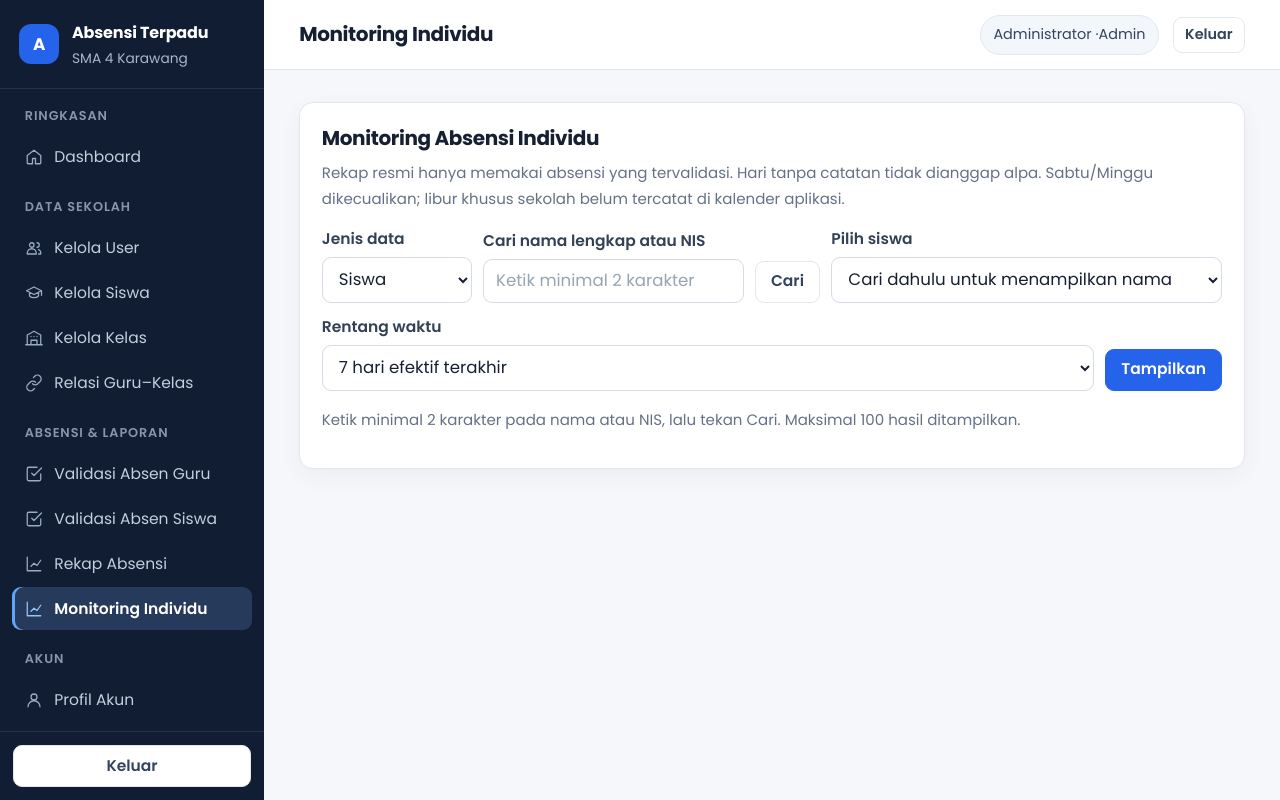
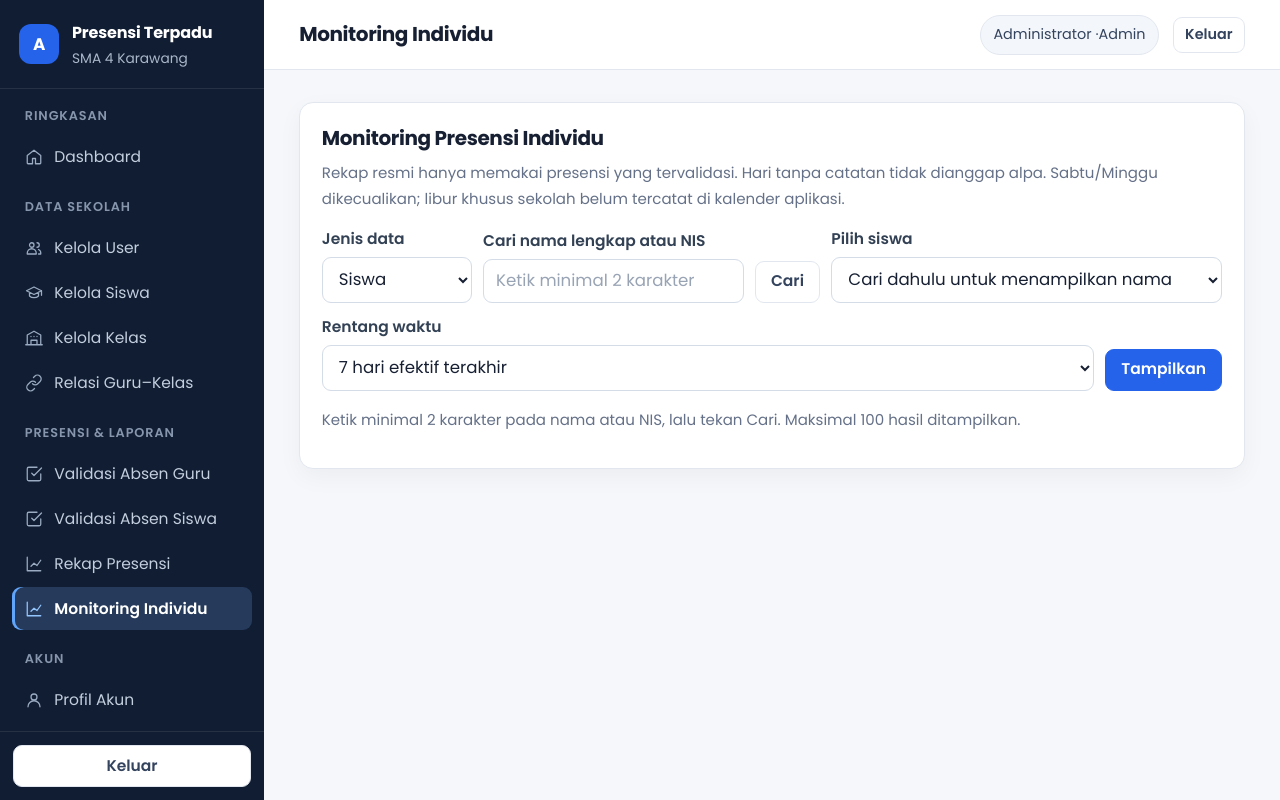
Before and after one commit to Helmy0-0/absensi, a Laravel app: page /rekap/individu in a window 1280 px wide. Run offline with Laravel 12, Linux system fonts and the light colour scheme; a user stored in the database is signed in; data comes from the database, SQL or seed files in the repository.

Commit message:
Refactor terminology from "Absensi" to "Presensi" across controllers and views for consistency

```diff
--- a/app/Http/Controllers/Guru/AbsenSiswaController.php
+++ b/app/Http/Controllers/Guru/AbsenSiswaController.php
@@ -12,9 +12,7 @@ use Illuminate\Http\Request;
 
 class AbsenSiswaController extends Controller
 {
-    public function __construct(private AbsensiKelasService $service)
-    {
-    }
+    public function __construct(private AbsensiKelasService $service) {}
 
     public function index(Request $request)
     {
@@ -105,7 +103,7 @@ class AbsenSiswaController extends Controller
         $this->service->simpanOlehGuru($guru, $kelas, $tanggal, $d['siswa'] ?? []);
 
         return redirect()->route('guru.absen-siswa', ['kelas_id' => $kelas->id])
-            ->with('success', "Absensi kelas {$kelas->nama} dikirim dan menunggu validasi.");
+            ->with('success', "Presensi kelas {$kelas->nama} dikirim dan menunggu validasi.");
     }
 
     private function barisDariLaporan(AbsensiKelas $laporan)
--- a/app/Http/Controllers/Master/SiswaController.php
+++ b/app/Http/Controllers/Master/SiswaController.php
@@ -66,7 +66,7 @@ class SiswaController extends Controller
         return redirect()->route('master.siswa.index')->with('success', 'Data siswa berhasil diperbarui.');
     }
 
-    /** R-03/R-71: soft delete — riwayat absensi tetap utuh. */
+    /** R-03/R-71: soft delete — riwayat presensi tetap utuh. */
     public function destroy(Siswa $siswa)
     {
         $siswa->delete();
--- a/app/Services/AbsensiKelasService.php
+++ b/app/Services/AbsensiKelasService.php
@@ -40,7 +40,7 @@ class AbsensiKelasService
         }
 
         if (! $tanggal->isSameDay(Kalender::hariIni())) {
-            throw new BisnisException('Absensi hanya dapat diinput untuk hari ini.');
+            throw new BisnisException('Presensi hanya dapat diinput untuk hari ini.');
         }
 
         return $this->kirim($guru, $kelas, $tanggal, $items);
--- a/resources/views/auth/login.blade.php
+++ b/resources/views/auth/login.blade.php
@@ -2,7 +2,7 @@
 @section('judul', 'Masuk')
 @section('isi')
 <div class="login-box">
-    <h1>Absensi Terpadu</h1>
+    <h1>Presensi Terpadu</h1>
     <p class="tc mut" style="margin-top:0">{{ config('absensi.nama_sekolah') }}</p>
 
     @if ($errors->has('login'))
--- a/resources/views/guru/absen-siswa.blade.php
+++ b/resources/views/guru/absen-siswa.blade.php
@@ -31,7 +31,7 @@
 
     @switch($mode)
         @case('libur')
-            <div class="alert alert-warn">Hari ini bukan hari efektif (Sabtu/Minggu). Form absensi dinonaktifkan.</div>
+            <div class="alert alert-warn">Hari ini bukan hari efektif (Sabtu/Minggu). Form presensi dinonaktifkan.</div>
             @break
 
         @case('readonly')
@@ -51,7 +51,7 @@
             @endif
 
             <form method="POST" action="{{ route('guru.absen-siswa.store') }}"
-                  onsubmit="return confirm('Kirim absensi kelas ini? Data akan terkunci dan masuk antrean validasi.')">
+                  onsubmit="return confirm('Kirim presensi kelas ini? Data akan terkunci dan masuk antrean validasi.')">
                 @csrf
                 <input type="hidden" name="kelas_id" value="{{ $kelas->id }}">
                 <input type="hidden" name="tanggal" value="{{ $tanggal->toDateString() }}">
--- a/resources/views/layouts/app.blade.php
+++ b/resources/views/layouts/app.blade.php
@@ -4,7 +4,7 @@
     <meta charset="utf-8">
     <meta name="viewport" content="width=device-width, initial-scale=1">
     <meta name="csrf-token" content="{{ csrf_token() }}">
-    <title>@yield('judul', 'Dashboard') – Absensi {{ config('absensi.nama_sekolah') }}</title>
+    <title>@yield('judul', 'Dashboard') – Presensi {{ config('absensi.nama_sekolah') }}</title>
     <link rel="preconnect" href="https://fonts.googleapis.com">
     <link rel="preconnect" href="https://fonts.gstatic.com" crossorigin>
     <link href="https://fonts.googleapis.com/css2?family=Poppins:wght@400;500;600;700&display=swap" rel="stylesheet">
@@ -29,7 +29,7 @@
     <aside id="app-sidebar" class="sidebar" :class="{ open: menu }">
         <div class="sb-brand">
             <span class="sb-mark" aria-hidden="true">A</span>
-            <span>Absensi Terpadu<small>{{ config('absensi.nama_sekolah') }}</small></span>
+            <span>Presensi Terpadu<small>{{ config('absensi.nama_sekolah') }}</small></span>
         </div>
         @include('layouts.sidebar')
         <div class="sb-foot">
--- a/resources/views/layouts/guest.blade.php
+++ b/resources/views/layouts/guest.blade.php
@@ -3,7 +3,7 @@
 <head>
     <meta charset="utf-8">
     <meta name="viewport" content="width=device-width, initial-scale=1">
-    <title>@yield('judul') – Absensi {{ config('absensi.nama_sekolah') }}</title>
+    <title>@yield('judul') – Presensi {{ config('absensi.nama_sekolah') }}</title>
     <link rel="preconnect" href="https://fonts.googleapis.com">
     <link rel="preconnect" href="https://fonts.gstatic.com" crossorigin>
     <link href="https://fonts.googleapis.com/css2?family=Poppins:wght@400;500;600;700&display=swap" rel="stylesheet">
--- a/resources/views/layouts/sidebar.blade.php
+++ b/resources/views/layouts/sidebar.blade.php
@@ -10,19 +10,19 @@
                 ['Kelola Kelas', route('master.kelas.index'), 'master.kelas.*|master.tahun-ajaran.*', 'school'],
                 ['Relasi Guru–Kelas', route('master.relasi.index'), 'master.relasi.*', 'link'],
             ],
-            'Absensi & laporan' => [
+            'Presensi & laporan' => [
                 ['Validasi Absen Guru', route('validasi.guru'), 'validasi.guru*', 'check'],
                 ['Validasi Absen Siswa', route('validasi.siswa'), 'validasi.siswa*', 'check'],
-                ['Rekap Absensi', route('rekap'), 'rekap*', 'chart'],
+                ['Rekap Presensi', route('rekap'), 'rekap*', 'chart'],
                 ['Monitoring Individu', route('monitoring-individu'), 'monitoring-individu*', 'chart'],
             ],
         ],
         'kesiswaan' => [
             'Ringkasan' => [['Dashboard', route('kesiswaan.dashboard'), 'kesiswaan.dashboard', 'home']],
-            'Absensi & laporan' => [
+            'Presensi & laporan' => [
                 ['Validasi Absen Guru', route('validasi.guru'), 'validasi.guru*', 'check'],
                 ['Validasi Absen Siswa', route('validasi.siswa'), 'validasi.siswa*', 'check'],
-                ['Rekap Absensi', route('rekap'), 'rekap*', 'chart'],
+                ['Rekap Presensi', route('rekap'), 'rekap*', 'chart'],
                 ['Monitoring Individu', route('monitoring-individu'), 'monitoring-individu*', 'chart'],
             ],
             'Data sekolah' => [
@@ -38,7 +38,7 @@
                 ['Absen Siswa', route('guru.absen-siswa'), 'guru.absen-siswa*', 'student'],
             ],
             'Laporan' => [
-                ['Rekap Absensi', route('guru.rekap'), 'guru.rekap*', 'chart'],
+                ['Rekap Presensi', route('guru.rekap'), 'guru.rekap*', 'chart'],
                 ['Monitoring Individu', route('guru.monitoring-individu'), 'guru.monitoring-individu*', 'chart'],
             ],
         ],
--- a/resources/views/master/siswa/form.blade.php
+++ b/resources/views/master/siswa/form.blade.php
@@ -23,7 +23,7 @@
                     <option value="{{ $k->id }}" @selected(old('kelas_id', $siswa?->kelas_id) == $k->id)>{{ $k->nama }}</option>
                 @endforeach
             </select>
-            <div class="mut sm">Memindahkan kelas tidak mengubah riwayat absensi yang sudah ada.</div>
+            <div class="mut sm">Memindahkan kelas tidak mengubah riwayat presensi yang sudah ada.</div>
         </div>
         <button class="btn">Simpan</button>
         <a class="btn sec" href="{{ route('master.siswa.index') }}">Batal</a>
--- a/resources/views/master/siswa/index.blade.php
+++ b/resources/views/master/siswa/index.blade.php
@@ -69,7 +69,7 @@
                 <td data-label="Status"><x-badge :status="$s->status" /></td>
                 <td class="act">
                     <a class="btn sm sec" href="{{ route('master.siswa.edit', $s) }}">Edit</a>
-                    <form method="POST" action="{{ route('master.siswa.destroy', $s) }}" onsubmit="return confirm('Hapus siswa {{ $s->nama }}? Riwayat absensi tetap tersimpan.')">
+                    <form method="POST" action="{{ route('master.siswa.destroy', $s) }}" onsubmit="return confirm('Hapus siswa {{ $s->nama }}? Riwayat presensi tetap tersimpan.')">
                         @csrf @method('DELETE') <button class="btn sm bad">Hapus</button>
                     </form>
                 </td>
--- a/resources/views/monitoring-individu/index.blade.php
+++ b/resources/views/monitoring-individu/index.blade.php
@@ -2,8 +2,8 @@
 @section('judul', 'Monitoring Individu')
 @section('isi')
 <div class="card">
-    <h2>Monitoring Absensi Individu</h2>
-    <p class="mut sm" style="margin-top:0">Rekap resmi hanya memakai absensi yang tervalidasi. Hari tanpa catatan tidak dianggap alpa. Sabtu/Minggu dikecualikan; libur khusus sekolah belum tercatat di kalender aplikasi.</p>
+    <h2>Monitoring Presensi Individu</h2>
+    <p class="mut sm" style="margin-top:0">Rekap resmi hanya memakai presensi yang tervalidasi. Hari tanpa catatan tidak dianggap alpa. Sabtu/Minggu dikecualikan; libur khusus sekolah belum tercatat di kalender aplikasi.</p>
 
     <form method="GET" action="{{ route($rute['index']) }}" class="filters" x-data="{ periode: '{{ $periode }}' }">
         <div>
@@ -55,7 +55,7 @@
     </form>
 
     @if ($adalahGuru && $tipe === 'guru')
-        <p class="mut sm">Data guru yang ditampilkan adalah absensi akun Anda sendiri.</p>
+        <p class="mut sm">Data guru yang ditampilkan adalah presensi akun Anda sendiri.</p>
     @elseif (mb_strlen($search) < 2)
         <p class="mut sm">Ketik minimal 2 karakter pada nama atau NIS, lalu tekan Cari. Maksimal 100 hasil ditampilkan.</p>
     @elseif ($daftar->isEmpty())
@@ -86,7 +86,7 @@
 
     <div class="card">
         <div class="flex between mb">
-            <h2 style="margin:0">Total Absensi</h2>
+            <h2 style="margin:0">Total Presensi</h2>
             <span class="mut sm">{{ $statistik['total'] }} catatan tervalidasi</span>
         </div>
         <div class="grid g4 attendance-counts">
@@ -97,22 +97,22 @@
     </div>
 
     <div class="grid g2 mb">
-        <div class="stat"><div class="l">Persentase hadir</div><div class="v">{{ $statistik['hadir_percent'] !== null ? $statistik['hadir_percent'].'%' : '—' }}</div><div class="h">Dari absensi yang tercatat</div></div>
-        <div class="stat"><div class="l">Hari tercatat</div><div class="v">{{ $statistik['hari_tercatat'] }}</div><div class="h">Hari efektif dengan absensi tervalidasi</div></div>
+        <div class="stat"><div class="l">Persentase hadir</div><div class="v">{{ $statistik['hadir_percent'] !== null ? $statistik['hadir_percent'].'%' : '—' }}</div><div class="h">Dari presensi yang tercatat</div></div>
+        <div class="stat"><div class="l">Hari tercatat</div><div class="v">{{ $statistik['hari_tercatat'] }}</div><div class="h">Hari efektif dengan presensi tervalidasi</div></div>
     </div>
 
     @if ($statistik['total'] === 0)
-        <div class="alert alert-warn">Belum ada absensi tervalidasi pada rentang ringkasan ini. Hari tanpa catatan tidak dihitung sebagai alpa.</div>
+        <div class="alert alert-warn">Belum ada presensi tervalidasi pada rentang ringkasan ini. Hari tanpa catatan tidak dihitung sebagai alpa.</div>
     @endif
 
     <div class="grid g2 monitoring-charts">
         <div class="card">
-            <h2>Komposisi Absensi</h2>
+            <h2>Komposisi Presensi</h2>
             <div class="monitor-chart"><canvas id="komposisi"></canvas></div>
         </div>
         <div class="card">
             <h2>Tren Persentase Hadir</h2>
-            <p class="mut sm" style="margin-top:0">Menampilkan {{ ['minggu' => '8 minggu', 'bulan' => '12 bulan', 'semester' => '6 semester', 'tahun' => '5 tahun'][$skalaTren] }} hingga {{ $sampai->format('d/m/Y') }}. Hanya absensi tervalidasi; arahkan ke titik untuk melihat hadir dibanding jumlah catatan.</p>
+            <p class="mut sm" style="margin-top:0">Menampilkan {{ ['minggu' => '8 minggu', 'bulan' => '12 bulan', 'semester' => '6 semester', 'tahun' => '5 tahun'][$skalaTren] }} hingga {{ $sampai->format('d/m/Y') }}. Hanya presensi tervalidasi; arahkan ke titik untuk melihat hadir dibanding jumlah catatan.</p>
             <form method="GET" action="{{ route($rute['index']) }}" class="filters trend-filters">
                 <input type="hidden" name="tipe" value="{{ $tipe }}">
                 <input type="hidden" name="q" value="{{ $search }}">
--- a/resources/views/monitoring-individu/pdf.blade.php
+++ b/resources/views/monitoring-individu/pdf.blade.php
@@ -20,7 +20,7 @@
     $kelas = $tipe === 'siswa' ? $person->kelas?->nama : null;
 @endphp
 <div class="kop"><h1>{{ $sekolah }}</h1><p>{{ $alamat }}</p></div>
-<h2>Laporan Monitoring Absensi Individu</h2>
+<h2>Laporan Monitoring Presensi Individu</h2>
 <div class="meta">
     <strong>{{ $nama }}</strong><br>
     {{ $tipe === 'siswa' ? 'NIS' : 'NUPTK' }}: {{ $kode }}@if ($kelas) · Kelas {{ $kelas }}@endif<br>
@@ -29,7 +29,7 @@
 <table class="summary"><tr>
     <td>Persentase hadir<strong>{{ $statistik['hadir_percent'] !== null ? $statistik['hadir_percent'].'%' : '—' }}</strong></td>
     <td>Hari tercatat<strong>{{ $statistik['hari_tercatat'] }}</strong></td>
-    <td>Total absensi<strong>{{ $statistik['total'] }}</strong></td>
+    <td>Total presensi<strong>{{ $statistik['total'] }}</strong></td>
     <td>Hadir<strong>{{ $statistik['status']['hadir'] }}</strong></td>
 </tr></table>
 <h2>Riwayat Ketidakhadiran</h2>
@@ -43,7 +43,7 @@
     @endforelse
     </tbody>
 </table>
-<p class="note">Riwayat ini hanya menampilkan sakit, izin, dan alpa yang sudah tervalidasi. Hari tanpa catatan absensi tidak dianggap alpa. Sabtu/Minggu dikecualikan; libur khusus sekolah belum tercatat di kalender aplikasi.</p>
+<p class="note">Riwayat ini hanya menampilkan sakit, izin, dan alpa yang sudah tervalidasi. Hari tanpa catatan presensi tidak dianggap alpa. Sabtu/Minggu dikecualikan; libur khusus sekolah belum tercatat di kalender aplikasi.</p>
 <div class="foot">Dicetak: {{ $dicetak }}</div>
 </body>
 </html>
--- a/resources/views/rekap/index.blade.php
+++ b/resources/views/rekap/index.blade.php
@@ -1,5 +1,5 @@
 @extends('layouts.app')
-@section('judul', 'Rekap Absensi')
+@section('judul', 'Rekap Presensi')
 @section('isi')
 <div class="card" x-data="{ tipe: '{{ $f['tipe'] }}' }">
     <h2>{{ $f['judul'] }}</h2>
--- a/resources/views/validasi/guru/index.blade.php
+++ b/resources/views/validasi/guru/index.blade.php
@@ -17,7 +17,7 @@
     </form>
 
     @if ($libur)
-        <div class="alert alert-warn">Tanggal ini hari libur (Sabtu/Minggu). Tidak ada absensi yang dibuat atau dihitung.</div>
+        <div class="alert alert-warn">Tanggal ini hari libur (Sabtu/Minggu). Tidak ada presensi yang dibuat atau dihitung.</div>
     @else
         <div class="validation-summary">
             <a href="{{ route('validasi.guru', ['tanggal' => $tanggal->toDateString(), 'filter' => 'pending']) }}" class="validation-count pending"><span>Menunggu validasi</span><strong>{{ $jumlahMenunggu }}</strong></a>
```
Also changed, not shown: app/Http/Controllers/RekapController.php (+2 -5 lines).
